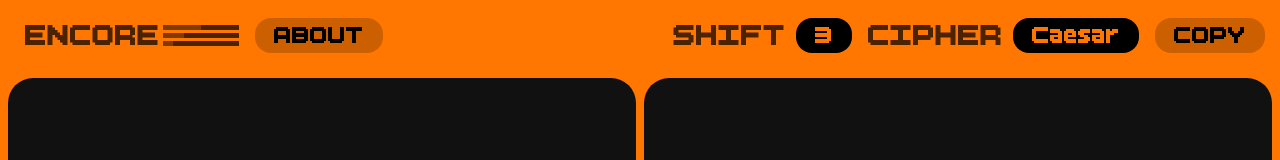
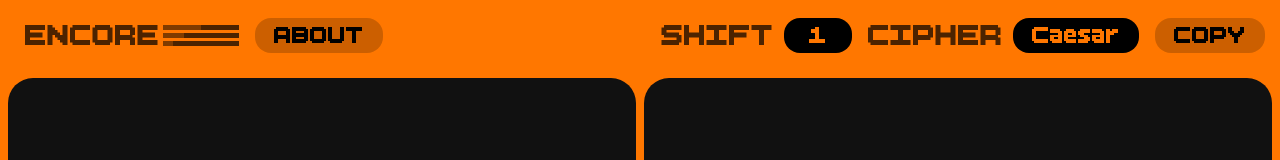
Before and after one commit to akshdzn/Encore, a Svelte app: page / in a window 1280 px wide. Shown: the top 160 px of the page. Built offline with nearby package versions, Linux system fonts and the light colour scheme.

Commit message:
fixed shift field

```diff
--- a/src/App.svelte
+++ b/src/App.svelte
@@ -15,7 +15,7 @@
     <div class="toolbx">
       <div class="option">
         <div class="text-f">SHIFT</div>
-        <button class="optionBtn">3</button>
+        <input type="number" min="1" value="1" />
       </div>
       <div class="option">
         <div class="text-f">CIPHER</div>
--- a/src/app.css
+++ b/src/app.css
@@ -36,6 +36,35 @@ button {
     background-color: var(--el1);
     border-radius: 16px;
     padding: 2px 19px 2px 19px;
+}
+
+/* Hide arrows in Chrome, Safari, and Edge */
+input[type=number]::-webkit-inner-spin-button,
+input[type=number]::-webkit-outer-spin-button {
+    -webkit-appearance: none;
+    margin: 0;
+}
+
+/* Hide arrows in Firefox */
+input[type=number] {
+    -moz-appearance: textfield;
+}
+
+
+input {
+    all: unset;
+    color: var(--primary);
+    font-family: 'Bold Pixels';
+    font-size: 32px;
+    width: 30px;
+    height: fit-content;
+    background-color: black;
+    border-radius: 16px;
+    padding: 2px 19px 2px 19px;
+    display: flex;
+    justify-content: center;
+    align-items: center;
+    text-align: center;
 }
 
 .nav {
```
